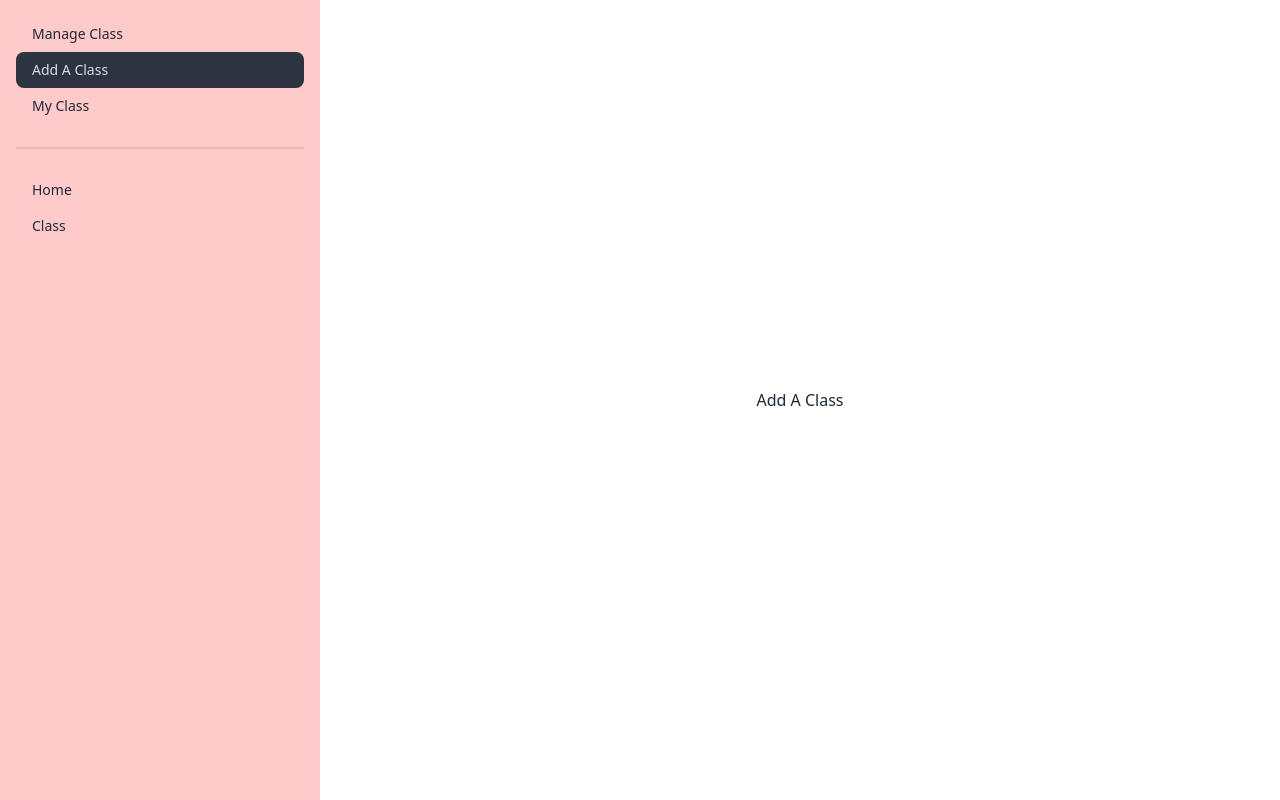
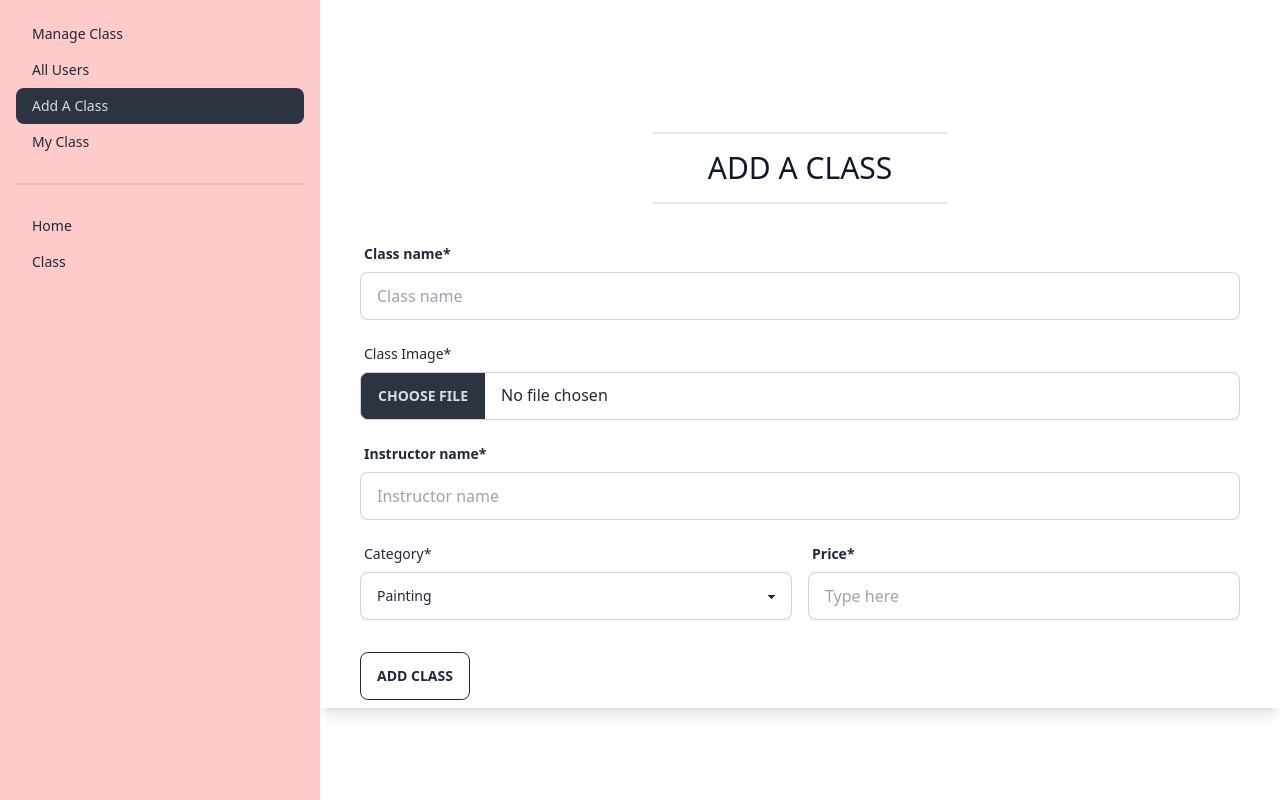
Before and after one commit to ArjumanJesmin/drawing-school-client, a React (Vite) app: page /dashboard/addAClass in a window 1280 px wide. Built offline with nearby package versions, Linux system fonts and the light colour scheme; no server answers; sample sign-in values are in the browser's storage.

Commit message:
create Add a class form

```diff
--- a/package.json
+++ b/package.json
@@ -18,6 +18,7 @@
     "react-dom": "^18.2.0",
     "react-helmet-async": "^1.3.0",
     "react-hook-form": "^7.44.3",
+    "react-icons": "^4.9.0",
     "react-responsive-carousel": "^3.2.23",
     "react-router-dom": "^6.11.2",
     "sort-by": "^1.2.0",
--- a/src/Layout/Dashboard.jsx
+++ b/src/Layout/Dashboard.jsx
@@ -26,6 +26,7 @@ const Dashboard = () => {
             isAdmin ? <>
 
               <li><NavLink to="/dashboard/manageClass"> Manage Class</NavLink></li>
+              <li><NavLink to="/dashboard/allUsers"> All Users</NavLink></li>
               <li><NavLink to="/dashboard/addAClass"> Add A Class</NavLink></li>
               <li><NavLink to="/dashboard/myClass"> My Class</NavLink></li>
 
--- /dev/null
+++ b/src/Pages/Dashboard/Admin/AllUsers.jsx
@@ -0,0 +1,20 @@
+/* eslint-disable no-unused-vars */
+
+import { useQuery} from '@tanstack/react-query'
+
+const AllUsers = () => {
+    const {data: users = [], refetch} = useQuery([],async()=>{
+        const res = await fetch('http://localhost:5000/users')
+        return res.json()
+    })
+
+    return (
+        <div>
+            {
+                users.length
+            }
+        </div>
+    );
+};
+
+export default AllUsers;
--- a/src/Pages/Dashboard/InstructorDashboard/AddAClass.jsx
+++ b/src/Pages/Dashboard/InstructorDashboard/AddAClass.jsx
@@ -1,13 +1,76 @@
 import { Helmet } from "react-helmet-async";
+import SectionTitle from "../../../Components/SectionTitle";
+import { useForm } from "react-hook-form";
+
+// eslint-disable-next-line no-unused-vars
+const img_hosting_token = import.meta.env.VITE_Image_Upload_token
 
 const AddAClass = () => {
+
+    const { register, handleSubmit } = useForm();
+    const onSubmit = data => console.log(data);
+
     return (
         <>
             <Helmet>
                 <title>Akibuki | Add A Class </title>
             </Helmet>
 
-            <h3>Add A Class</h3>
+            <div className="w-full px-10 shadow-lg py-2">
+                <SectionTitle heading="Add A Class" />
+
+                <form onSubmit={handleSubmit(onSubmit)}>
+                    <div className="form-control w-full mb-4">
+                        <label className="label">
+                            <span className="label-text font-semibold">Class name*</span>
+                        </label>
+                        <input type="text" placeholder="Class name"
+                            {...register("name", { required: true, maxLength: 120 })}
+                            className="input input-bordered w-full " />
+                    </div>
+
+                    <div className="form-control w-full my-4">
+                        <label className="label">
+                            <span className="label-text">Class Image*</span>
+                        </label>
+                        <input type="file" {...register("image", { required: true })} className="file-input file-input-bordered w-full " />
+                    </div>
+
+
+                    <div className="form-control w-full mb-4">
+                        <label className="label">
+                            <span className="label-text font-semibold">Instructor name*</span>
+                        </label>
+                        <input type="text" placeholder="Instructor name"
+                            {...register("name", { required: true, maxLength: 120 })}
+                            className="input input-bordered w-full " />
+                    </div>
+
+                    <div className="flex my-4">
+                        <div className="form-control w-full ">
+                            <label className="label">
+                                <span className="label-text">Category*</span>
+                            </label>
+                            <select defaultValue="Available seats" {...register("category", { required: true })} className="select select-bordered">
+                                <option disabled>Drawing</option>
+                                <option>Painting</option>
+                                <option>Digital Art</option>
+                                <option>Sculpting</option>
+                                <option>Mixed Media</option>
+                            </select>
+                        </div>
+
+                        <div className="form-control w-full ml-4">
+                            <label className="label">
+                                <span className="label-text font-semibold">Price*</span>
+                            </label>
+                            <input type="number" {...register("price", { required: true })} placeholder="Type here" className="input input-bordered w-full " />
+                        </div>
+                    </div>
+
+                    <input className="btn mt-4 btn-outline  " type="submit" value="Add Class" />
+                </form>
+            </div>
         </>
     );
 };
--- a/src/Pages/Home/Register/Register.jsx
+++ b/src/Pages/Home/Register/Register.jsx
@@ -4,6 +4,7 @@ import { useForm } from "react-hook-form";
 import { Link, Navigate } from "react-router-dom";
 import { AuthContext } from "../../../providers/AuthProvider";
 import Swal from "sweetalert2";
+import SocialLogin from "../../Shared/SocialLogin/SocialLogin";
 
 const Register = () => {
     const { register, handleSubmit, formState: { errors } } = useForm();
@@ -106,7 +107,7 @@ const Register = () => {
                     <input className="btn btn-outline w-full btn-warning" type="submit" value="Register" />
                 </form>
                 <p className="py-6">You have all ready register please <Link className="text-orange-500" to='/login'>Login</Link></p>
-
+                <SocialLogin/>
             </div>
         </>
 
--- a/src/main.jsx
+++ b/src/main.jsx
@@ -6,6 +6,7 @@ import { RouterProvider } from 'react-router-dom'
 import { HelmetProvider } from 'react-helmet-async';
 import AuthProvider from './providers/AuthProvider'
 // import { QueryClient, QueryClientProvider } from '@tanstack/react-query'
+
 
 ReactDOM.createRoot(document.getElementById('root')).render(
   <React.StrictMode>
```
Also changed, not shown: public/classes.json (deleted, +0 -110 lines), src/Routes/Routes.jsx (+8 -1 lines).
